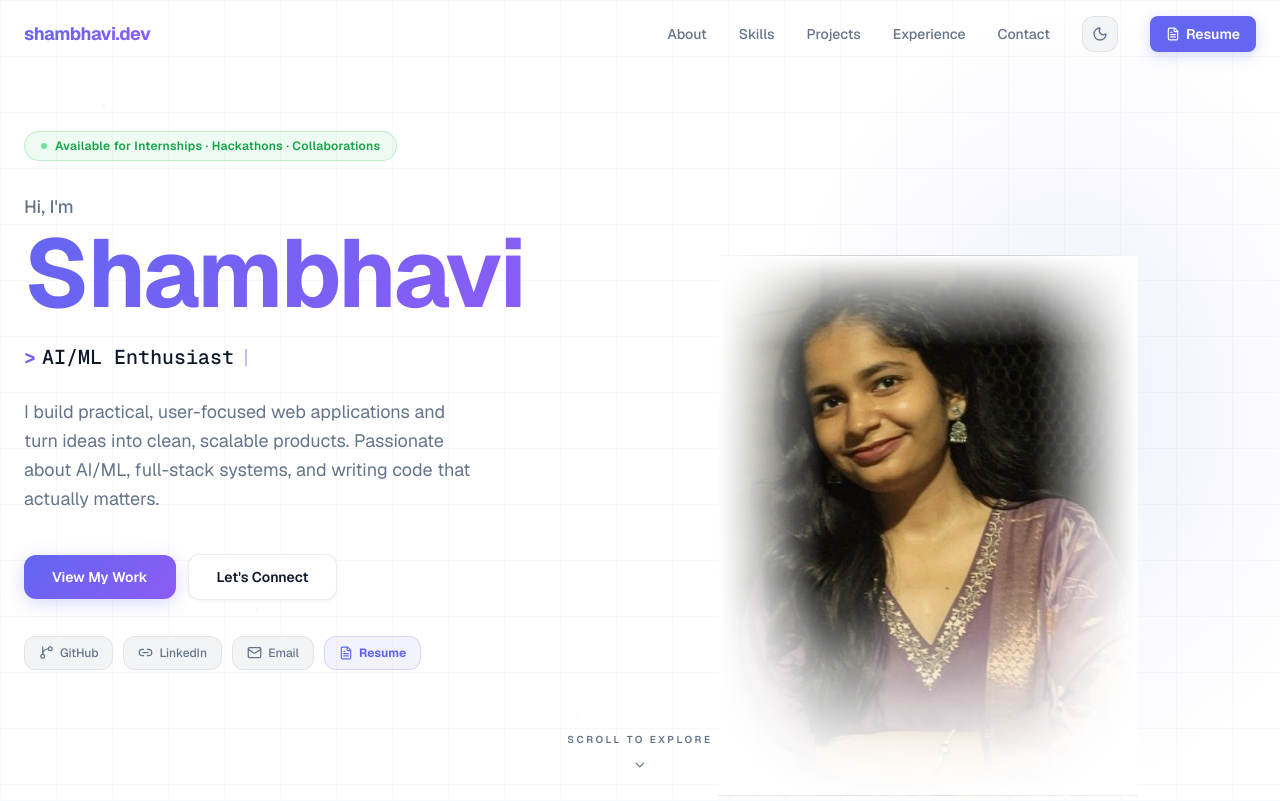
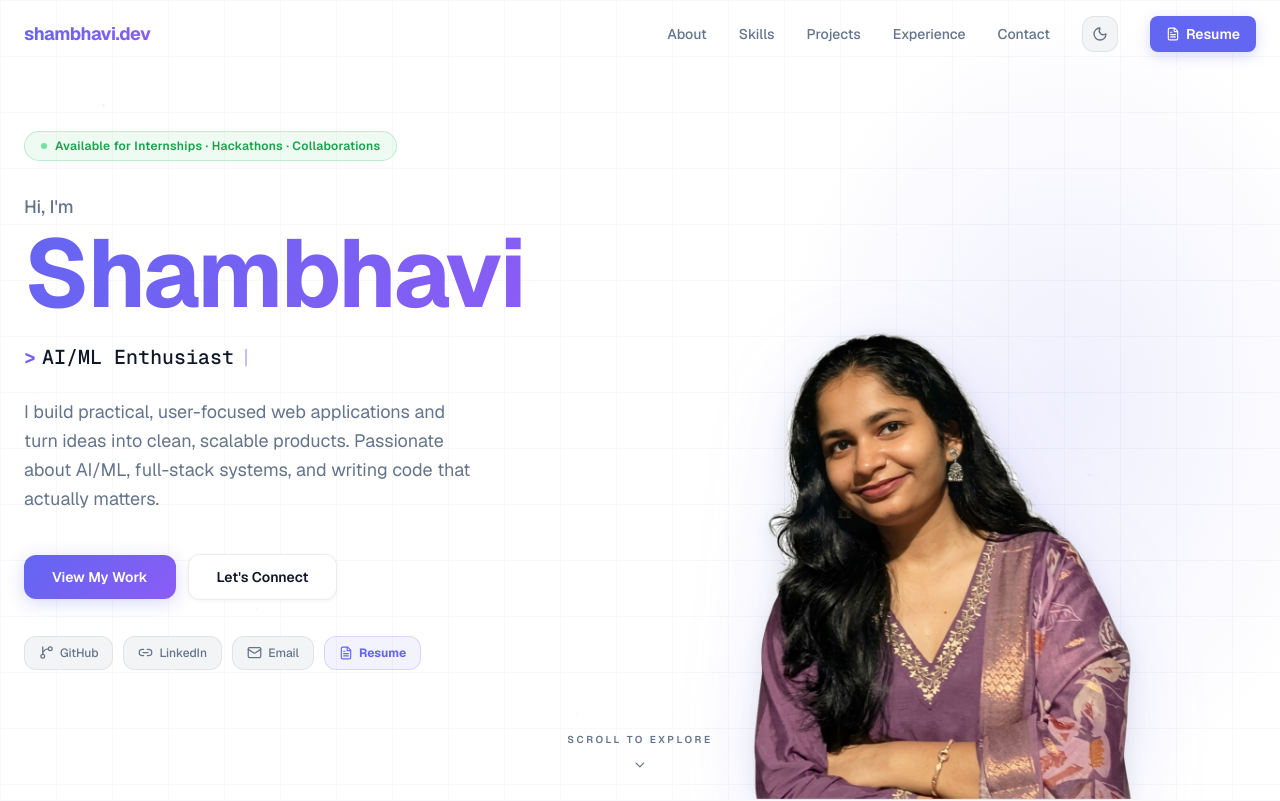
Before and after one commit to shambhavi-mahi/my_portfolio, a Next.js app: page / in a window 1280 px wide. Shown: the top 801 px of the page. Built offline with nearby package versions, Linux system fonts and the light colour scheme.

Commit message:
fix: perfect transparent photo cutout

```diff
--- a/app/components/sections/Hero.tsx
+++ b/app/components/sections/Hero.tsx
@@ -242,55 +242,29 @@ export default function Hero() {
           </div>
         </div>
 
-        {/* ── RIGHT: Photo with gradient vignette ─────────────────────────── */}
+        {/* ── RIGHT: Transparent Cutout Image ─────────────────────────── */}
         <div
           ref={photoRef}
-          className="hidden lg:flex flex-1 items-end justify-center opacity-0"
+          className="hidden lg:flex flex-1 items-end justify-center opacity-0 h-full"
           style={{ alignSelf: "flex-end" }}
         >
           <motion.div
-            style={{ x: smoothX, y: smoothY }}
-            animate={{ y: [0, -14, 0] }}
-            transition={{ duration: 5.5, repeat: Infinity, ease: "easeInOut" }}
+            style={{ x: smoothX, y: smoothY, width: "100%", maxWidth: "480px", height: "85vh", maxHeight: "650px", position: "relative" }}
+            animate={{ y: [0, -12, 0] }}
+            transition={{ duration: 6, repeat: Infinity, ease: "easeInOut" }}
           >
-            {/* Container: original photo + gradient overlays that eat the bg */}
-            <div style={{ position: "relative", width: 420, height: 540 }}>
-
-              {/* The original photo — full quality, no broken cutout */}
+            {/* The transparent cutout, styled to float cleanly */}
             <Image
-                src="/shambhavi.jpg"
+              src="/shambhavi_cutout_final.png"
               alt="Shambhavi"
               fill
-                className="object-cover object-top select-none"
+              className="object-contain object-bottom select-none"
+              style={{
+                filter: "drop-shadow(0 20px 40px rgba(99,102,241,0.15)) drop-shadow(0 4px 10px rgba(0,0,0,0.08))"
+              }}
               priority
               draggable={false}
             />
-
-              {/* ── Gradient overlays — fade ALL edges into page background ── */}
-              {/* Bottom — strongest fade (hides where clothing ends) */}
-              <div className="absolute bottom-0 left-0 right-0 h-2/5 pointer-events-none"
-                style={{ background: "linear-gradient(to top, var(--background) 0%, transparent 100%)" }}
-              />
-              {/* Left edge */}
-              <div className="absolute inset-y-0 left-0 w-1/4 pointer-events-none"
-                style={{ background: "linear-gradient(to right, var(--background) 0%, transparent 100%)" }}
-              />
-              {/* Right edge */}
-              <div className="absolute inset-y-0 right-0 w-1/4 pointer-events-none"
-                style={{ background: "linear-gradient(to left, var(--background) 0%, transparent 100%)" }}
-              />
-              {/* Top edge — gentle */}
-              <div className="absolute top-0 left-0 right-0 h-1/6 pointer-events-none"
-                style={{ background: "linear-gradient(to bottom, var(--background) 0%, transparent 100%)" }}
-              />
-              {/* Radial corners — soften diagonal corners */}
-              <div className="absolute inset-0 pointer-events-none"
-                style={{
-                  background:
-                    "radial-gradient(ellipse 75% 80% at 50% 38%, transparent 45%, var(--background) 90%)",
-                }}
-              />
-            </div>
           </motion.div>
         </div>
       </div>
--- /dev/null
+++ b/scratch/remove_white_bg.mjs
@@ -0,0 +1,84 @@
+import { createCanvas, loadImage } from 'canvas';
+import { writeFileSync } from 'fs';
+
+const inputPath = 'C:/Users/SHAMBHAVI/.gemini/antigravity/brain/b24ea5b3-3c12-4aea-9eaf-a87860e6b151/shambhavi_cutout_clean_1788610699579.jpg';
+const outputPath = 'd:/my_portfolio/public/shambhavi_cutout_final.png';
+
+console.log('Loading AI generated image...');
+const img = await loadImage(inputPath);
+const W = img.width;
+const H = img.height;
+const canvas = createCanvas(W, H);
+const ctx = canvas.getContext('2d');
+ctx.drawImage(img, 0, 0);
+
+const imgData = ctx.getImageData(0, 0, W, H);
+const data = imgData.data;
+
+const visited = new Uint8Array(W * H);
+const isBg = new Uint8Array(W * H);
+const queue = [];
+
+// Start flood fill from the borders (which are pure white in the AI image)
+for (let x = 0; x < W; x++) { queue.push(x, 0); queue.push(x, H - 1); }
+for (let y = 1; y < H - 1; y++) { queue.push(0, y); queue.push(W - 1, y); }
+
+let head = 0;
+while (head < queue.length) {
+  const x = queue[head++];
+  const y = queue[head++];
+  if (x < 0 || x >= W || y < 0 || y >= H) continue;
+
+  const idx = y * W + x;
+  if (visited[idx]) continue;
+  visited[idx] = 1;
+
+  const i = idx * 4;
+  const r = data[i], g = data[i+1], b = data[i+2];
+
+  // The AI replaced the background with pure/near white
+  if (r > 240 && g > 240 && b > 240) {
+    isBg[idx] = 1;
+    queue.push(x+1, y, x-1, y, x, y+1, x, y-1);
+  }
+}
+
+// Apply transparency and anti-aliasing/feathering on the edges
+for (let y = 0; y < H; y++) {
+  for (let x = 0; x < W; x++) {
+    const idx = y * W + x;
+    if (isBg[idx]) {
+      data[idx * 4 + 3] = 0; // Fully transparent
+    } else {
+      // Soften the edge by checking how many neighboring pixels are background
+      let bgCount = 0;
+      let r = 2; // feather radius
+      let total = 0;
+      for (let dy = -r; dy <= r; dy++) {
+        for (let dx = -r; dx <= r; dx++) {
+          let nx = x + dx, ny = y + dy;
+          if (nx >= 0 && nx < W && ny >= 0 && ny < H) {
+            total++;
+            if (isBg[ny * W + nx]) bgCount++;
+          }
+        }
+      }
+      if (bgCount > 0) {
+        // Decrease alpha based on proximity to the background
+        const alphaRatio = 1 - (bgCount / total);
+        data[idx * 4 + 3] = Math.max(0, Math.round(255 * alphaRatio));
+
+        // Slightly clean up any residual white fringing on semi-transparent pixels
+        if (alphaRatio < 0.8) {
+             data[idx*4] = Math.max(0, data[idx*4] - 20);
+             data[idx*4+1] = Math.max(0, data[idx*4+1] - 20);
+             data[idx*4+2] = Math.max(0, data[idx*4+2] - 20);
+        }
+      }
+    }
+  }
+}
+
+ctx.putImageData(imgData, 0, 0);
+writeFileSync(outputPath, canvas.toBuffer('image/png'));
+console.log('Successfully saved transparent cutout to public/shambhavi_cutout_final.png');
```
Also changed, not shown: public/shambhavi_cutout_final.png (added). Lines whose indentation alone changed are shown as unchanged.
